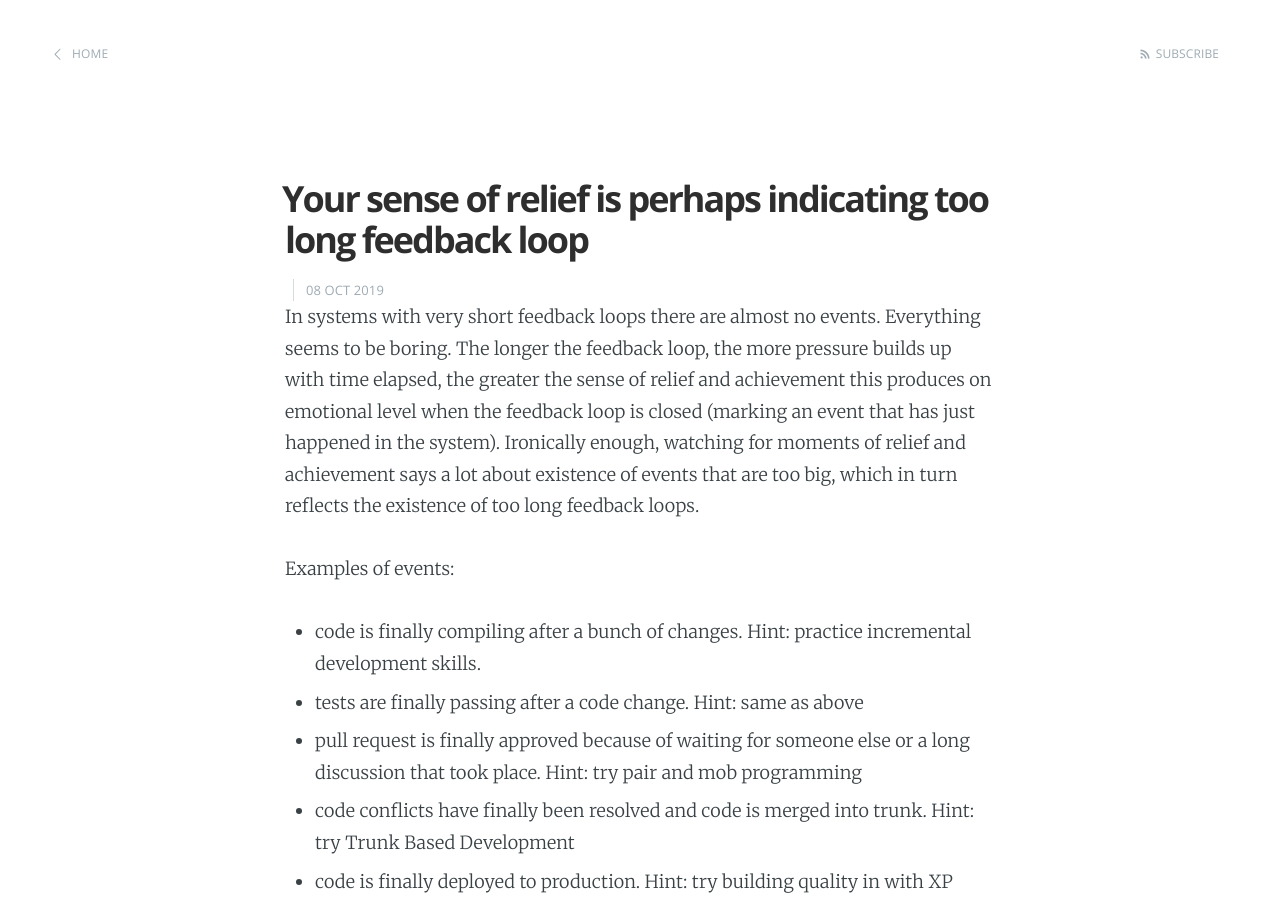
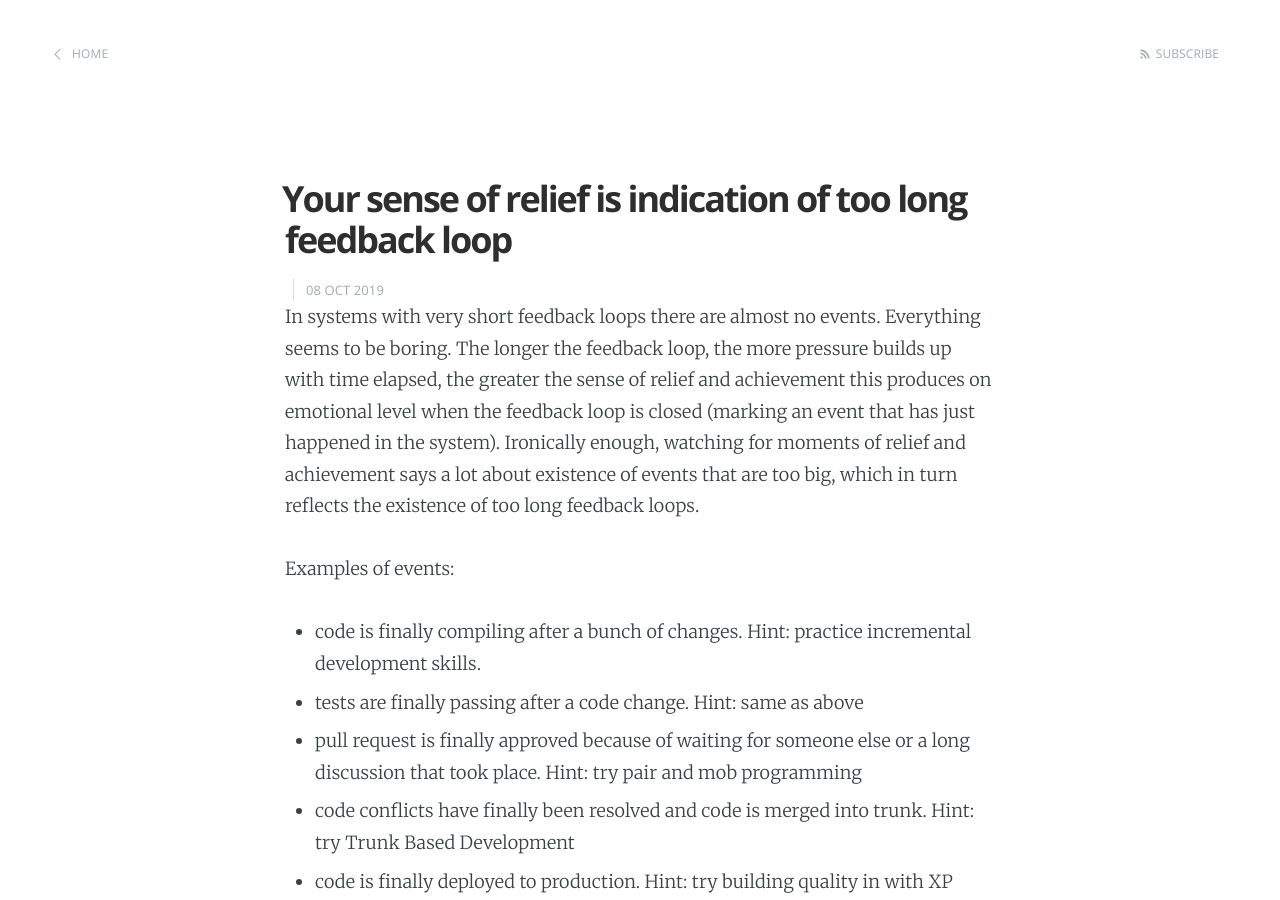
Before and after one commit to dragan-stepanovic/dragan-stepanovic.github.io, a Jekyll site: the page built from _posts/2019-10-08-relief-and-feedback-loops.md, in a window 1280 px wide and 900 px high. Built offline with Jekyll 4.4.1, drawn with Linux system fonts in a browser that asks for light colours.

Commit message:
post title fixed

```diff
--- a/_posts/2019-10-08-relief-and-feedback-loops.md
+++ b/_posts/2019-10-08-relief-and-feedback-loops.md
@@ -1,6 +1,6 @@
 ---
 layout: post
-title:  "Your sense of relief is perhaps indicating too long feedback loop"
+title:  "Your sense of relief is indication of too long feedback loop"
 ---
 
 In systems with very short feedback loops there are almost no events. Everything seems to be boring.
```
